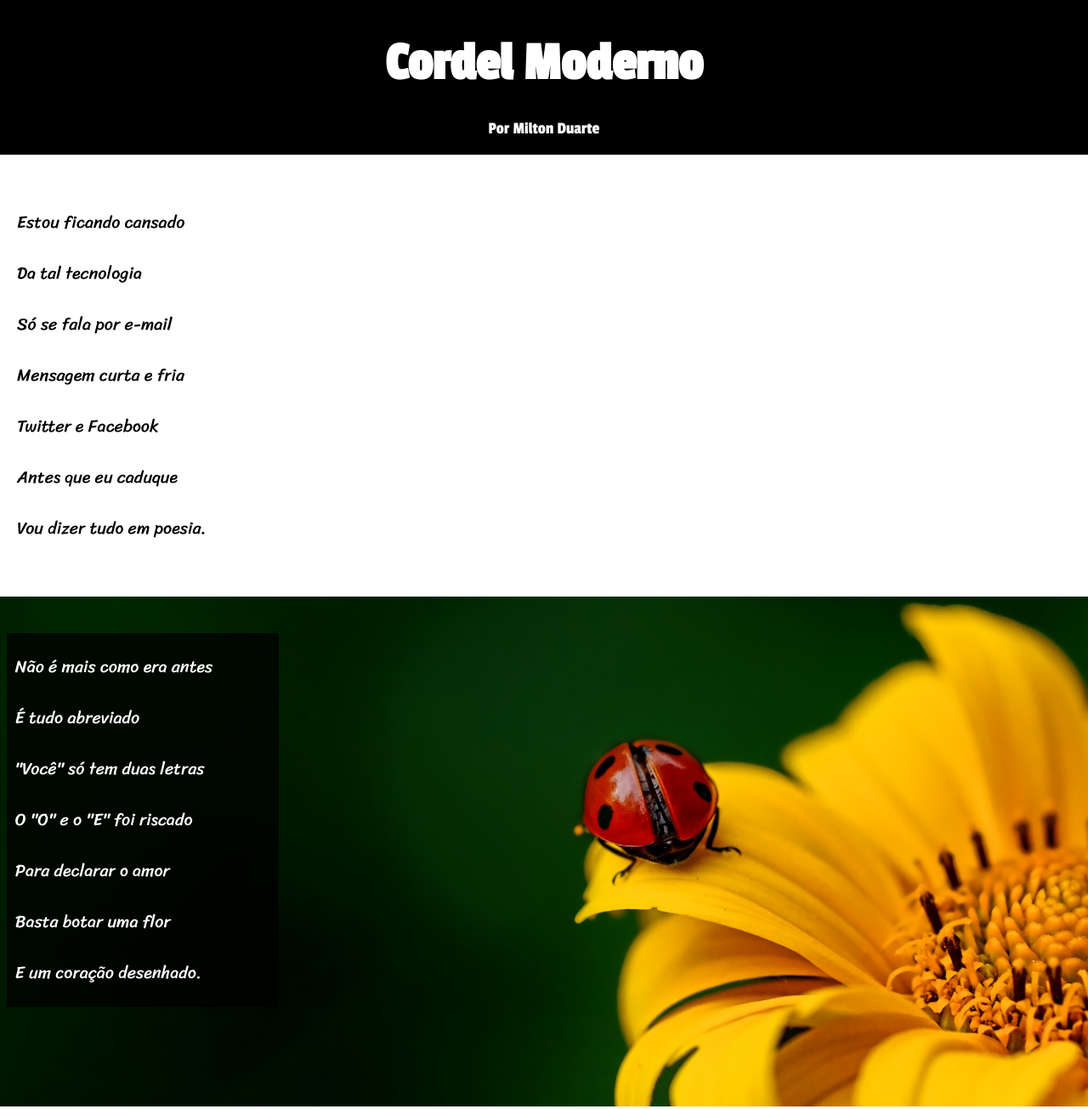
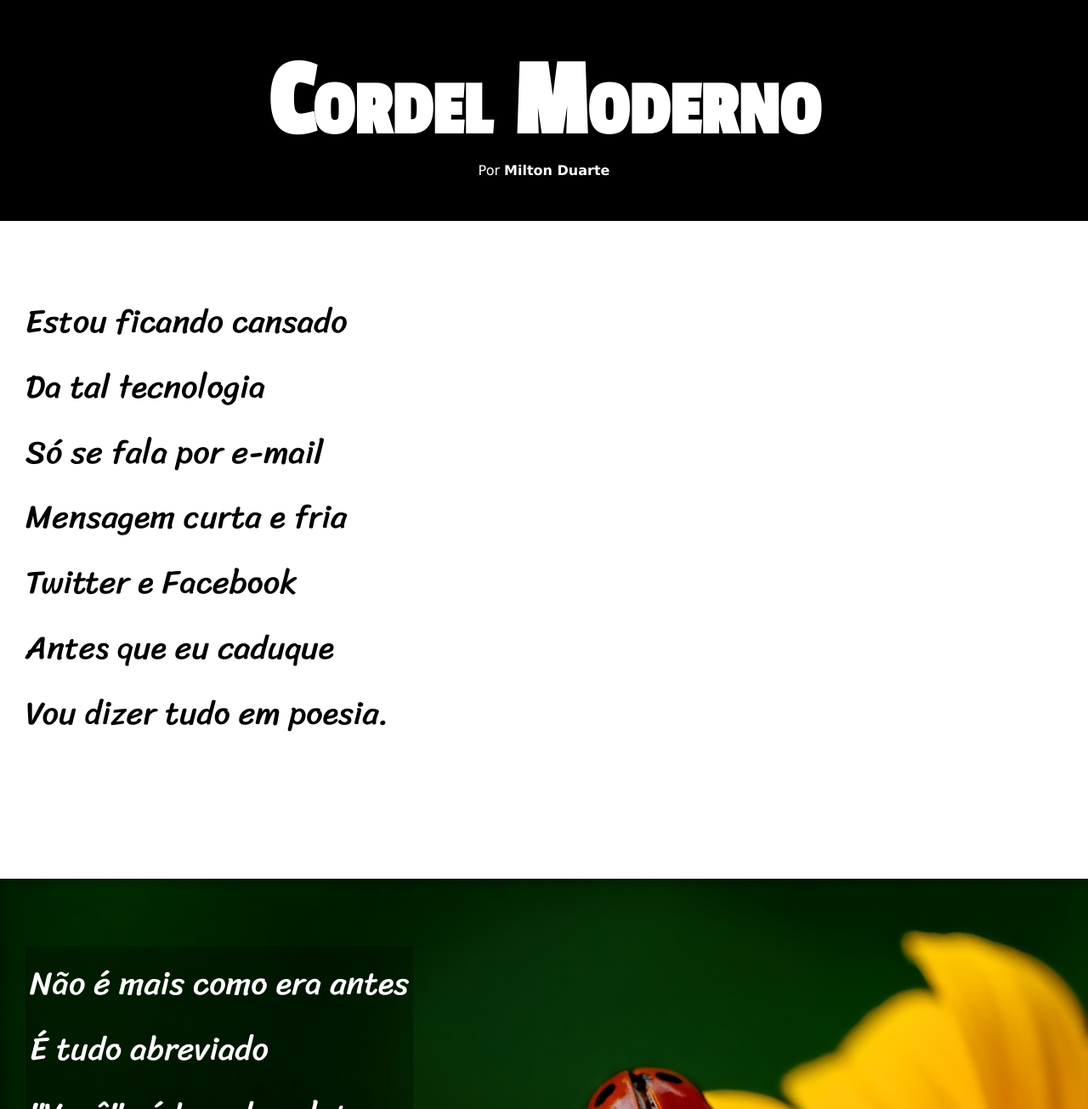
Before and after one commit to Jotavin/projeto-cordel, a plain HTML site: page index.html in a window 1280 px wide. Shown: the top 1305 px of the page at 85% size. Drawn offline with Linux system fonts and the light colour scheme.

Commit message:
novo cordel

```diff
--- a/estilo/style.css
+++ b/estilo/style.css
@@ -1,99 +1,98 @@
 @charset "UTF-8";
 
-@import url('https://fonts.googleapis.com/css2?family=Passion+One&display=swap'); /*font-family: 'Passion One', cursive;*/
+@import url('https://fonts.googleapis.com/css2?family=Passion+One&display=swap'); /* font-family: 'Passion One', cursive; */
 
-@import url('https://fonts.googleapis.com/css2?family=Sriracha&display=swap'); /*font-family: 'Sriracha', cursive;*/
+@import url('https://fonts.googleapis.com/css2?family=Sriracha&display=swap'); /* font-family: 'Sriracha', cursive; */
+
+:root {
+    --font1: Verdana, Geneva, Tahoma, sans-serif;
+    --font2: 'Passion One', cursive;
+    --font3: 'Sriracha', cursive;
+}
 
 * {
     margin: 0px;
-    padding: 0px;
+    border: 0px;
+}
+
+body, html {
+    background-color: darkgray;
+    min-height: 100vh;
+    font-family: var(--font1);
 }
 
 header {
+    color: white;
     background-color: black;
+    text-align: center;
+}
+
+header h1 {
+    padding-top: 50px;
+    font-variant: small-caps;
+    font-family: var(--font2);
+    font-size: 10vw;
+}
+
+header p {
+    padding-bottom: 50px
+}
+
+header a, footer a {
+    text-decoration: none;
     color: white;
-    text-align: center;
-    min-height: 150px;
+    font-weight: bolder;
+}
+
+header a:hover, footer a:hover {
+    text-decoration: underline;
+}
+
+section {
+    padding: 10vh 0vh;
+    line-height: 2em;
+    padding-left: 30px;
+    font-family: var(--font3);
+    font-size: 3vw;
+}
+
+section > p {
+    padding-bottom: 2em;
+}
+
+section.normal {
+    background-color: white;
+    color: black;
+}
+
+section.imagem {
+    background-color: rgb(51, 51, 51) ;
+    color: white;
+    background-position: right center;
+    background-size: cover;
+    background-attachment: fixed;
+    box-shadow: inset 5px 5px 10px rgba(0, 0, 0, 0.295);
+}
+
+section.imagem > p {
+    background-color: rgba(0, 0, 0, 0.26);
+    display: inline-block;
+    padding: 5px;
+}
+
+section#img01 {
+    background-image: url('../imagens/background001.jpg');
 
 }
 
-header h1 {
-    font-size: 4em;
-    padding-top: 40px;
-    padding-bottom: 10px;
-    font-family: 'Passion One', cursive;
-}
-
-header p {
-    font-size: 20px;
-    padding: 20px;
-    font-family: 'Passion One', cursive;
-}
-
-header a {
-    text-decoration: none;
-    color: white;
-}
-
-header a:hover {
-    text-decoration: underline;
-}
-
-main {
-    min-width: 300px;
+section#img02 {
+    background-image: url('../imagens/background002.jpg');
 
 }
 
-main p {
-    font-size: 20px;
-    min-width: 300px;
-    font-family: 'Sriracha', cursive;
-    line-height: 3em;
-    margin: 50px 20px;
+footer {
+    background-color: black;
+    padding: 10px;
+    color: white;
+    text-align: center;
 }
-
-div#joaninha {
-    background-image: url('../imagens/background001.jpg');
-    height: 600px;
-    position: relative;
-    background-size: cover;
-    background-attachment: fixed;
-    background-position: center center;
-}
-
-div#livro {
-    background-image: url('../imagens/background002.jpg');
-    height: 600px;
-    position: relative;
-    background-size: cover;
-    background-attachment: fixed;
-    background-position: center center;
-}
-
-main > div > p {
-    color: white;
-    background-color: rgba(0, 0, 0, 0.753);
-    position: absolute;
-    line-height: 3em;
-    padding: 10px;
-    margin: -5px;
-    top: 8%;
-    left: 1%;
-}
-
-footer {
-    color: rgb(207, 207, 207);
-    background-color: black;
-    padding: 8px;
-    text-align: center;
-    font: normal lighter 1em 'Franklin Gothic Medium', 'Arial Narrow', Arial, sans-serif;
-}
-
-footer a {
-    color: white;
-    text-decoration: none;
-}
-
-footer a:hover {
-    text-decoration: underline;
-}
--- a/index.html
+++ b/index.html
@@ -4,18 +4,17 @@
     <meta charset="UTF-8">
     <meta http-equiv="X-UA-Compatible" content="IE=edge">
     <meta name="viewport" content="width=device-width, initial-scale=1.0">
-    <link rel="stylesheet" href="./estilo/style.css">
-    <title>Cordel Moderno</title>
+    <link rel="stylesheet" href="estilo/style.css">
+    <title>Document</title>
 </head>
 <body>
+    <main>
         <header>
             <h1>Cordel Moderno</h1>
-        <p>
-            Por <a href="https://www.recantodasletras.com.br/poesias/3186743" target="_blank">Milton Duarte</a>
-        </p>
+            <p>Por <a href="https://www.recantodasletras.com.br/poesias/3186743" target="_blank">Milton Duarte</a></p>
         </header>
 
-    <main>
+        <section class="normal">
             <p>
                 Estou ficando cansado <br>
                 Da tal tecnologia <br>
@@ -25,8 +24,9 @@
                 Antes que eu caduque <br>
                 Vou dizer tudo em poesia. <br>
             </p>
+        </section>
 
-        <div id="joaninha">
+        <section class="imagem" id="img01">
             <p>
                 Não é mais como era antes <br>
                 É tudo abreviado <br>
@@ -36,8 +36,9 @@
                 Basta botar uma flor <br>
                 E um coração desenhado. <br>
             </p>
-        </div>
+        </section>
 
+        <section class="normal">
             <p>
                 Arroba agora não pesa <br>
                 É parte de um endereço <br>
@@ -46,6 +47,9 @@
                 Agora é .com <br>
                 Se o saite é muito bom <br>
                 Ele vale um alto preço. <br>
+            </p>
+
+            <p>
                 Pra piorar a liguagem <br>
                 O emoticom é um risco <br>
                 Tem símbolo para tudo <br>
@@ -55,7 +59,9 @@
                 Decifre esse rabisco. <br>
             </p>
 
-        <div id="livro">
+        </section>
+
+        <section class="imagem" id="img02">
             <p>
                 Tenho saudade das cartas <br>
                 Escritas com a própria mão <br>
@@ -65,8 +71,9 @@
                 Era texto de verdade <br>
                 Nas linhas do coração. <br>
             </p>
-        </div>
+        </section>
 
+        <section class="normal">
             <p>
                 Agora, escrevo e envio <br>
                 Chegando na mesma hora <br>
@@ -75,6 +82,9 @@
                 Abriu outro aplicativo <br>
                 O mundo ficou cativo <br>
                 Da tecnologia do agora. <br>
+            </p>
+
+            <p>
                 Felizmente, pra orar <br>
                 Não precisa de internet <br>
                 Deus escuta todo mundo <br>
@@ -83,9 +93,11 @@
                 Seus lábios são aparelhos <br>
                 Deixe que Deus interprete. <br>
             </p>
+
+        </section>
     </main>
     <footer>
-        Site criado por <a href="https://gustavoguanabara.github.io" target="_blank">Gustavo Guanabara</a> para o <a href="https://cursoemvideo.com" target="_blank">CursoemVideo</a>
+        <p>Criado por <a href="https://gustavoguanabara.github.io" target="_blank">Gustavo Guanabara</a> para o <a href="https://www.cursoemvideo.com" target="_blank">CursoemVideo</a></p>
     </footer>
 </body>
 </html>
```
Lines whose indentation alone changed are shown as unchanged.
